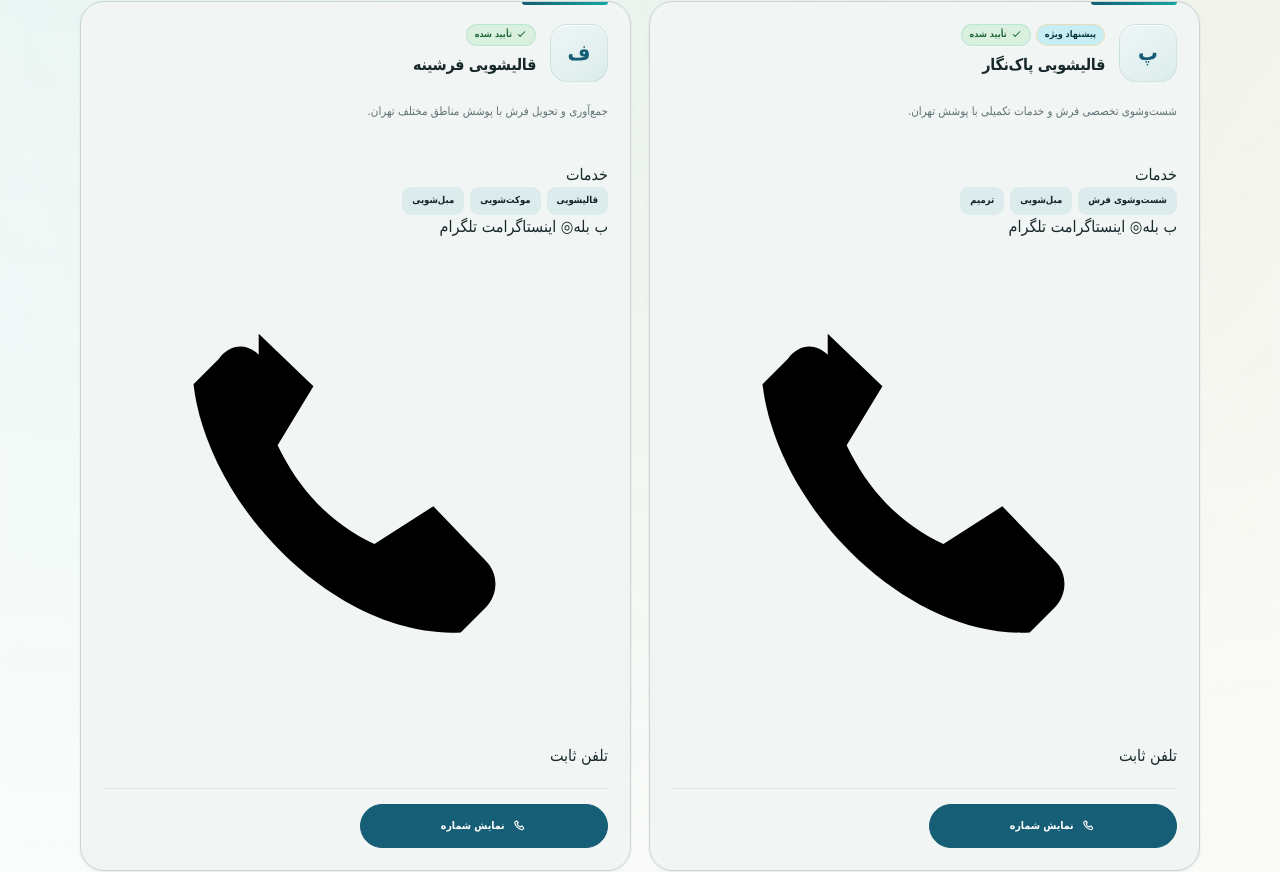
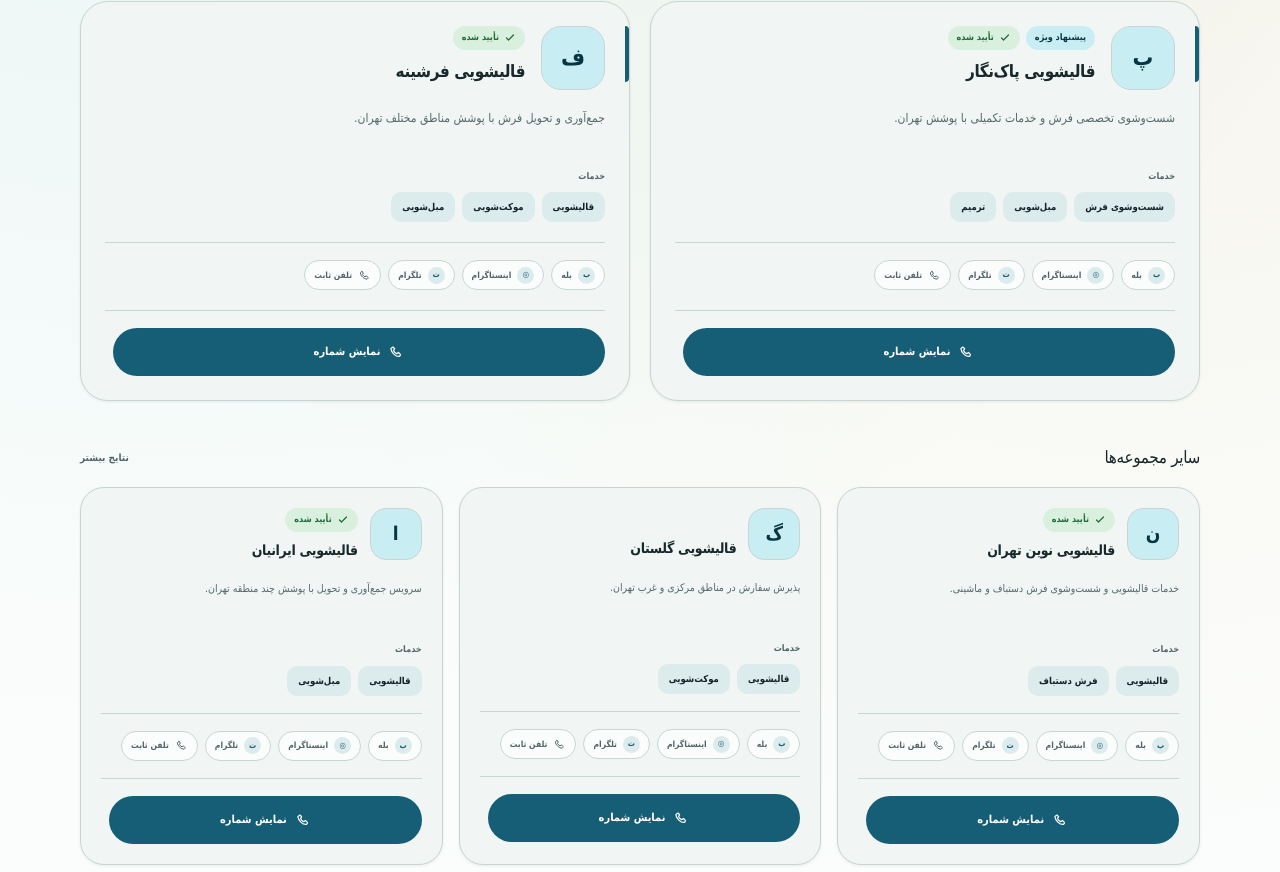
Before and after one commit to HoseinPirhadi/nextjs-boilerplate, a Next.js app: page / in a window 1280 px wide. Shown: the part 1100-1972 px from the top of the page. Built offline with nearby package versions, Linux system fonts and the light colour scheme; a web font is replaced by a local one.

Commit message:
style: rebuild cleaner cards in pure Material 3

```diff
--- a/app/header-glass.css
+++ b/app/header-glass.css
@@ -59,43 +59,202 @@
   }
 }
 
-/* Featured cleaner cards */
-.m3-featured-grid{display:grid;grid-template-columns:repeat(2,minmax(0,1fr));gap:18px}
-.m3-cleaner-card{position:relative;min-width:0;padding:22px;overflow:hidden;border:1px solid rgba(216,228,227,.92);border-radius:24px;background:radial-gradient(circle at 100% 0%,rgba(22,166,161,.075),transparent 34%),rgba(255,255,255,.92);box-shadow:0 10px 30px rgba(21,94,117,.045),0 2px 7px rgba(21,94,117,.025);transition:transform 180ms ease,box-shadow 180ms ease,border-color 180ms ease}
-.m3-cleaner-card::after{content:"";position:absolute;top:0;right:22px;width:58px;height:3px;border-radius:0 0 999px 999px;background:var(--line-strong)}
-.m3-cleaner-card:hover{transform:translateY(-3px);border-color:rgba(22,166,161,.28);box-shadow:0 18px 42px rgba(21,94,117,.09),0 3px 10px rgba(21,94,117,.04)}
-.m3-cleaner-card.is-featured{border-color:rgba(22,166,161,.26);background:radial-gradient(circle at 100% 0%,rgba(22,166,161,.12),transparent 36%),linear-gradient(145deg,rgba(255,255,255,.97),rgba(247,252,251,.94))}
-.m3-cleaner-card.is-featured::after{width:86px;background:linear-gradient(90deg,var(--primary),var(--accent))}
-.m3-cleaner-head{display:grid;grid-template-columns:58px minmax(0,1fr);gap:14px;align-items:start}
-.m3-avatar{width:58px;height:58px;display:grid;place-items:center;flex:0 0 auto;border:1px solid rgba(21,94,117,.10);border-radius:17px;background:linear-gradient(145deg,#edf6f5,#dceceb);color:var(--primary);font-size:22px;font-weight:950;box-shadow:inset 0 1px 0 rgba(255,255,255,.9)}
-.m3-cleaner-title{min-width:0;display:grid;gap:7px}
-.m3-badges{display:flex;align-items:center;flex-wrap:wrap;gap:5px;min-height:19px}
-.m3-badge{display:inline-flex;align-items:center;gap:4px;min-height:22px;padding:0 8px;border-radius:999px;font-size:9px;font-weight:900;white-space:nowrap}
-.m3-badge-primary{color:#76591d;background:#f8efd9;border:1px solid #ecddb9}
-.m3-badge-success{color:var(--accent-dark);background:rgba(22,166,161,.08);border:1px solid rgba(22,166,161,.14)}
-.m3-badge-success svg{width:11px;height:11px;fill:none;stroke:currentColor;stroke-width:2.3;stroke-linecap:round;stroke-linejoin:round}
-.m3-cleaner-title h3{margin:0;color:var(--foreground);font-size:16px;line-height:1.5;letter-spacing:-.02em}
-.m3-rating{display:inline-flex;align-items:center;gap:4px;justify-self:start;color:#806225;font-size:10px;font-weight:850}
-.m3-rating svg{width:13px;height:13px;fill:currentColor;stroke:none}
-.m3-cleaner-card>p{min-height:48px;margin:18px 0 15px;color:var(--muted);font-size:11.5px;line-height:2}
-.m3-chip-row{display:flex;flex-wrap:wrap;gap:6px}
-.m3-chip{min-height:28px;display:inline-flex;align-items:center;padding:0 10px;border:1px solid var(--line);border-radius:9px;background:rgba(243,248,247,.72);color:#506265;font-size:9.5px;font-weight:750}
-.m3-card-actions{display:grid;grid-template-columns:minmax(0,1fr) minmax(0,1fr);gap:8px;margin-top:20px;padding-top:15px;border-top:1px solid rgba(216,228,227,.72)}
-.m3-filled-button,.m3-tonal-button{min-height:44px;display:inline-flex;align-items:center;justify-content:center;gap:7px;border-radius:12px;font-size:10.5px;font-weight:850;cursor:pointer;transition:160ms ease}
-.m3-filled-button{border:1px solid var(--primary);background:var(--primary);color:#fff;box-shadow:0 7px 16px rgba(21,94,117,.13)}
-.m3-filled-button:hover{background:var(--primary-dark);border-color:var(--primary-dark);transform:translateY(-1px)}
-.m3-tonal-button{border:1px solid rgba(21,94,117,.12);background:var(--surface-soft);color:var(--primary)}
-.m3-tonal-button:hover{background:#dceceb;transform:translateY(-1px)}
-.m3-filled-button svg,.m3-tonal-button svg{width:15px;height:15px;fill:none;stroke:currentColor;stroke-width:1.8;stroke-linecap:round;stroke-linejoin:round}
-.m3-subhead{display:flex;align-items:center;justify-content:space-between;gap:18px;margin:42px 0 15px}
+/* Cleaner cards — Material 3, built around the real cleaner fields */
+.m3-featured-grid,
+.m3-cleaner-grid{display:grid;grid-template-columns:repeat(2,minmax(0,1fr));gap:20px}
+
+.m3-cleaner-card{
+  position:relative;
+  min-width:0;
+  padding:24px;
+  overflow:hidden;
+  border:1px solid var(--m3-outline-variant);
+  border-radius:28px;
+  background:var(--m3-surface-container-low);
+  color:var(--m3-on-surface);
+  box-shadow:0 1px 3px rgba(24,40,43,.08),0 6px 18px rgba(24,40,43,.035);
+  transition:box-shadow 180ms ease,transform 180ms ease,border-color 180ms ease;
+}
+.m3-cleaner-card:hover{
+  transform:translateY(-2px);
+  border-color:var(--m3-outline);
+  box-shadow:0 3px 8px rgba(24,40,43,.10),0 12px 28px rgba(24,40,43,.07);
+}
+.m3-cleaner-card.is-featured{
+  background:var(--m3-surface-container);
+  border-color:var(--m3-primary);
+}
+.m3-cleaner-card.is-featured::before{
+  content:"";
+  position:absolute;
+  inset-inline-start:0;
+  top:24px;
+  width:4px;
+  height:56px;
+  border-radius:0 999px 999px 0;
+  background:var(--m3-primary);
+}
+
+.m3-cleaner-head{
+  display:grid;
+  grid-template-columns:64px minmax(0,1fr);
+  gap:16px;
+  align-items:start;
+}
+.m3-avatar{
+  width:64px;
+  height:64px;
+  display:grid;
+  place-items:center;
+  border-radius:20px;
+  border:1px solid var(--m3-outline-variant);
+  background:var(--m3-primary-container);
+  color:var(--m3-on-primary-container);
+  font-size:23px;
+  font-weight:900;
+}
+.m3-cleaner-title{min-width:0;display:grid;gap:8px}
+.m3-badges{display:flex;align-items:center;flex-wrap:wrap;gap:6px;min-height:22px}
+.m3-badge{
+  min-height:24px;
+  display:inline-flex;
+  align-items:center;
+  gap:5px;
+  padding:0 9px;
+  border-radius:999px;
+  font-size:9px;
+  font-weight:850;
+}
+.m3-badge-primary{background:var(--m3-primary-container);color:var(--m3-on-primary-container)}
+.m3-badge-success{background:var(--m3-success-container);color:var(--m3-success)}
+.m3-badge-success svg{width:12px;height:12px;fill:none;stroke:currentColor;stroke-width:2.4;stroke-linecap:round;stroke-linejoin:round}
+.m3-cleaner-title h3{margin:0;font-size:17px;line-height:1.55;letter-spacing:-.025em}
+
+.m3-cleaner-description{
+  margin:20px 0 22px;
+  color:var(--m3-on-surface-variant);
+  font-size:11.5px;
+  line-height:2;
+}
+.m3-cleaner-services{display:grid;gap:9px}
+.m3-field-label{
+  color:var(--m3-on-surface-variant);
+  font-size:9px;
+  font-weight:850;
+}
+.m3-chip-row{display:flex;flex-wrap:wrap;gap:7px}
+.m3-chip{
+  min-height:30px;
+  display:inline-flex;
+  align-items:center;
+  padding:0 11px;
+  border:0;
+  border-radius:10px;
+  background:var(--m3-secondary-container);
+  color:var(--m3-on-secondary-container);
+  font-size:9.5px;
+  font-weight:750;
+}
+
+.m3-cleaner-contact-row{
+  display:flex;
+  flex-wrap:wrap;
+  gap:7px;
+  margin-top:20px;
+  padding-top:17px;
+  border-top:1px solid var(--m3-outline-variant);
+}
+.m3-contact-item{
+  min-height:30px;
+  display:inline-flex;
+  align-items:center;
+  gap:6px;
+  padding:0 9px;
+  border:1px solid var(--m3-outline-variant);
+  border-radius:999px;
+  background:var(--m3-surface);
+  color:var(--m3-on-surface-variant);
+  font-size:8.5px;
+  font-weight:750;
+}
+.m3-contact-item svg{
+  width:13px;
+  height:13px;
+  fill:none;
+  stroke:currentColor;
+  stroke-width:1.8;
+  stroke-linecap:round;
+  stroke-linejoin:round;
+}
+.m3-contact-dot{
+  width:17px;
+  height:17px;
+  display:grid;
+  place-items:center;
+  border-radius:50%;
+  background:var(--m3-secondary-container);
+  color:var(--m3-primary);
+  font-size:8px;
+  font-weight:900;
+}
+
+.m3-card-actions{
+  margin-top:20px;
+  padding-top:17px;
+  border-top:1px solid var(--m3-outline-variant);
+}
+.m3-filled-button{
+  width:100%;
+  min-height:48px;
+  display:inline-flex;
+  align-items:center;
+  justify-content:center;
+  gap:8px;
+  border:0;
+  border-radius:999px;
+  background:var(--m3-primary);
+  color:#fff;
+  font-size:11px;
+  font-weight:850;
+  cursor:pointer;
+  box-shadow:none;
+  transition:background 160ms ease,transform 160ms ease;
+}
+.m3-filled-button:hover{background:var(--m3-primary);transform:translateY(-1px)}
+.m3-filled-button svg{
+  width:16px;
+  height:16px;
+  fill:none;
+  stroke:currentColor;
+  stroke-width:1.8;
+  stroke-linecap:round;
+  stroke-linejoin:round;
+}
+
+.m3-subhead{
+  display:flex;
+  align-items:center;
+  justify-content:space-between;
+  gap:18px;
+  margin:44px 0 16px;
+}
 .m3-subhead h3{margin:0;font-size:17px;letter-spacing:-.02em}
-.m3-subhead span{color:var(--muted);font-size:10px;font-weight:750}
-.m3-cleaner-grid{display:grid;grid-template-columns:repeat(3,minmax(0,1fr));gap:12px}
-.m3-cleaner-grid .m3-cleaner-card{padding:18px;border-radius:20px;box-shadow:0 7px 22px rgba(21,94,117,.035)}
-.m3-cleaner-grid .m3-cleaner-head{grid-template-columns:48px minmax(0,1fr);gap:11px}
-.m3-cleaner-grid .m3-avatar{width:48px;height:48px;border-radius:14px;font-size:18px}
+.m3-subhead span{color:var(--m3-on-surface-variant);font-size:10px;font-weight:750}
+
+.m3-cleaner-grid{grid-template-columns:repeat(3,minmax(0,1fr));gap:16px}
+.m3-cleaner-grid .m3-cleaner-card{padding:20px;border-radius:24px}
+.m3-cleaner-grid .m3-cleaner-head{grid-template-columns:52px minmax(0,1fr);gap:12px}
+.m3-cleaner-grid .m3-avatar{width:52px;height:52px;border-radius:16px;font-size:19px}
 .m3-cleaner-grid .m3-cleaner-title h3{font-size:14px}
-.m3-cleaner-grid .m3-cleaner-card>p{min-height:66px;margin-top:15px;font-size:10.5px}
-.m3-cleaner-grid .m3-card-actions{grid-template-columns:1fr 1fr;margin-top:16px}
-@media(max-width:900px){.m3-featured-grid,.m3-cleaner-grid{grid-template-columns:1fr 1fr}}
-@media(max-width:640px){.m3-featured-grid,.m3-cleaner-grid{grid-template-columns:1fr;gap:10px}.m3-cleaner-card{padding:18px;border-radius:21px}.m3-cleaner-card>p,.m3-cleaner-grid .m3-cleaner-card>p{min-height:auto}.m3-card-actions{margin-top:17px}}
+.m3-cleaner-grid .m3-cleaner-description{margin:17px 0 19px;font-size:10.5px}
+.m3-cleaner-grid .m3-cleaner-contact-row{margin-top:17px}
+.m3-cleaner-grid .m3-card-actions{margin-top:17px}
+
+@media(max-width:900px){
+  .m3-featured-grid,.m3-cleaner-grid{grid-template-columns:1fr 1fr}
+}
+@media(max-width:640px){
+  .m3-featured-grid,.m3-cleaner-grid{grid-template-columns:1fr;gap:12px}
+  .m3-cleaner-card{padding:20px;border-radius:24px}
+  .m3-cleaner-card.is-featured::before{top:20px;height:52px}
+}
```
